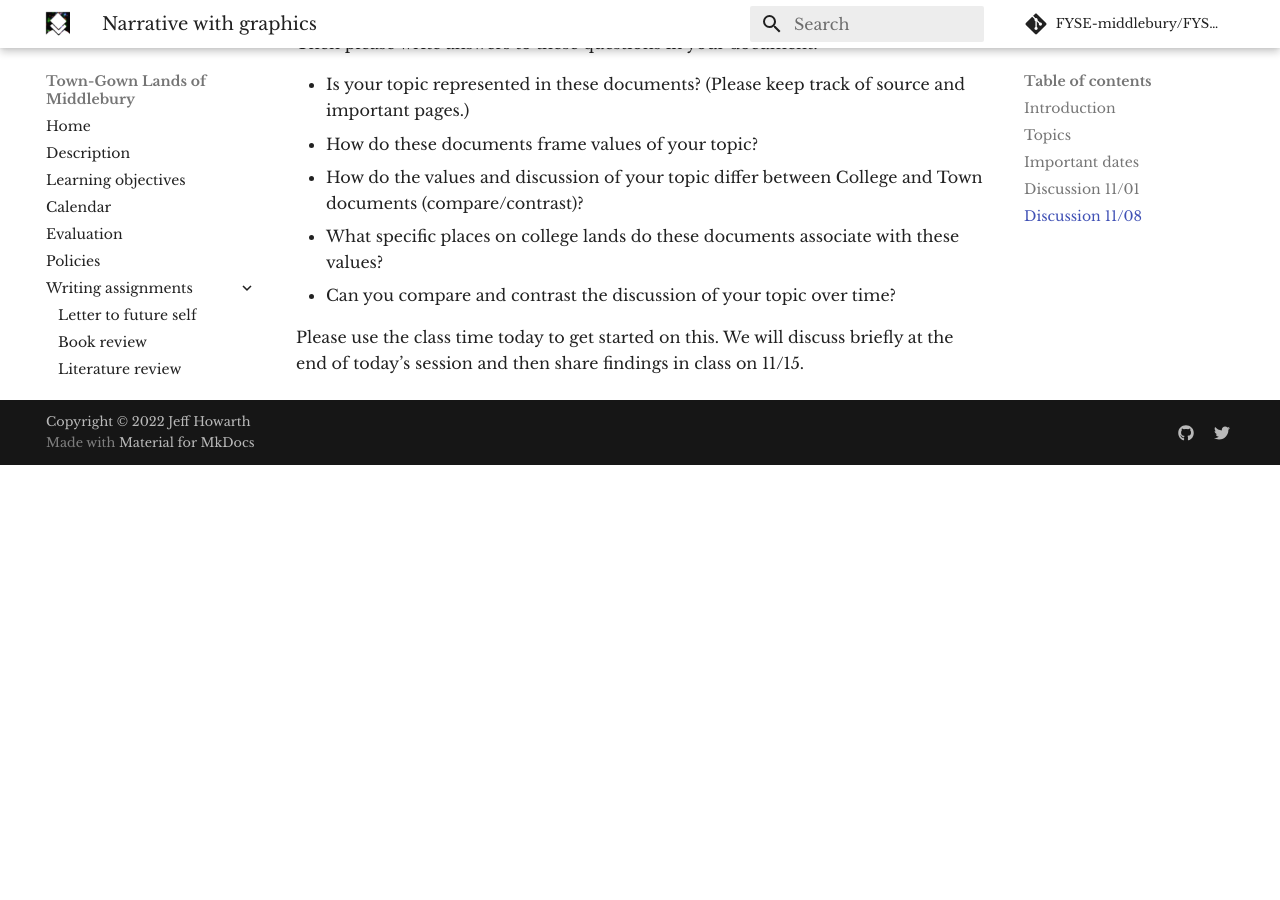
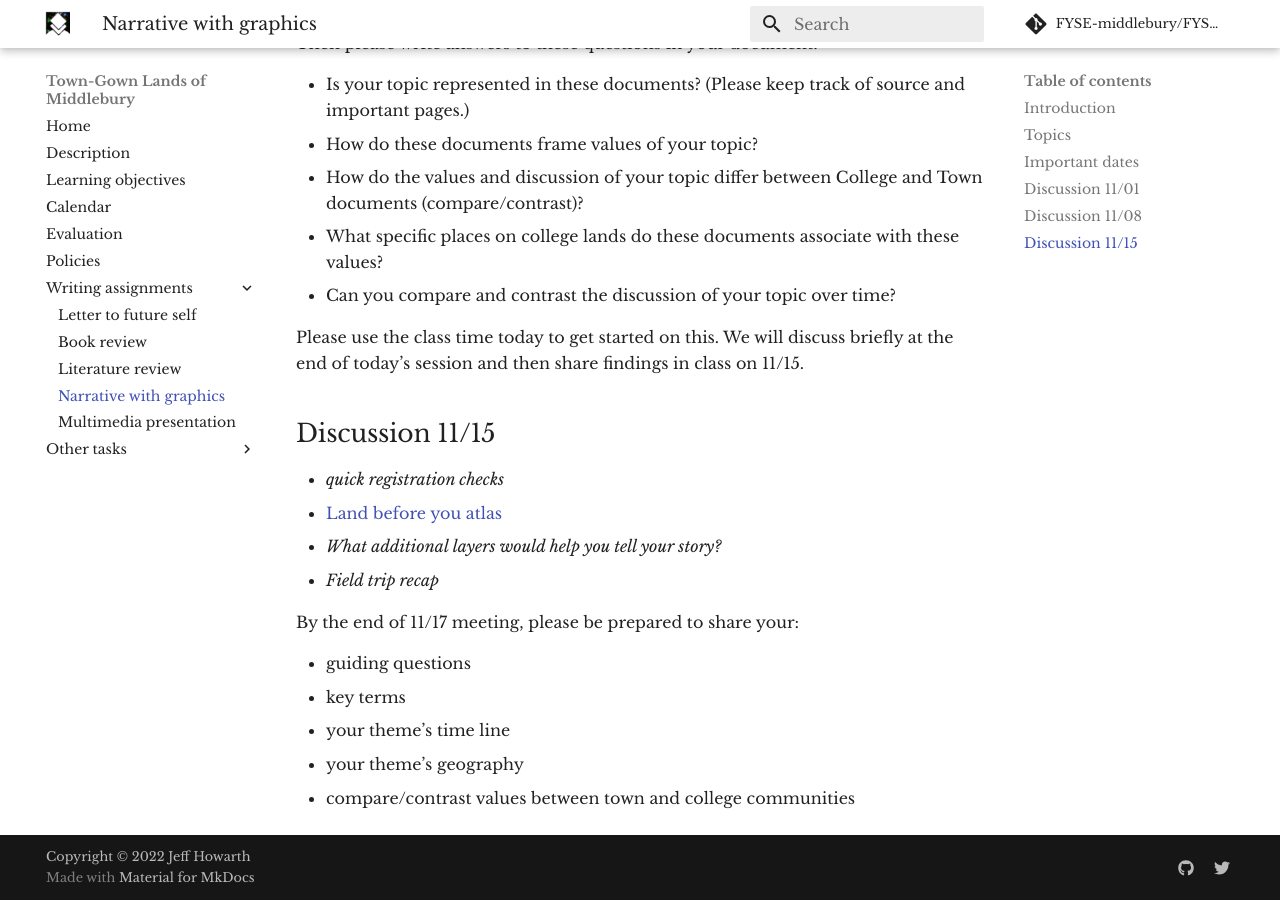
Before and after one commit to FYSE-middlebury/FYSE1020, an MkDocs documentation site: the page built from src/writing/narrative_graphics.md, in a window 1280 px wide and 900 px high, scrolled down 3651 px. Built offline with MkDocs 1.6.1 and Material for MkDocs 9.7.7, drawn with Linux system fonts in a browser that asks for light colours; comment, search, counter and statistics services are not loaded; before the commit the page ends 4116 px from its top, so only the background shows below that.

Commit message:
tue 11/15

```diff
--- a/src/writing/narrative_graphics.md
+++ b/src/writing/narrative_graphics.md
@@ -95,7 +95,6 @@
 - [Designing a Model Landscape for Multiple Values](https://drive.google.com/file/d/1x3RhXfjpzcCxNjjhqqU6jBsO16jakFE4/view?usp=share_link){target=_blank}
 - [Middlebury College Land Acknowledgement](https://www.middlebury.edu/office/about/middlebury-land-acknowledgment){target=_blank}
 
-
 Then please write answers to these questions in your document:
 
 - Is your topic represented in these documents? (Please keep track of source and important pages.)
@@ -105,3 +104,18 @@
 - Can you compare and contrast the discussion of your topic over time?
 
 Please use the class time today to get started on this. We will discuss briefly at the end of today's session and then share findings in class on 11/15.
+
+##Discussion 11/15
+
+- _quick registration checks_
+- [Land before you atlas](https://jhowarth.users.earthengine.app/view/middlebury-college-lands){target=_blank}
+- _What additional layers would help you tell your story?_
+- _Field trip recap_
+
+By the end of 11/17 meeting, please be prepared to share your:
+
+- guiding questions
+- key terms
+- your theme's time line
+- your theme's geography
+- compare/contrast values between town and college communities
```
Also changed, not shown: docs/search/search_index.json (+1 -1 lines), docs/sitemap.xml (+12 -12 lines), docs/writing/narrative_graphics/index.html (+29 -0 lines), 1 other file.
